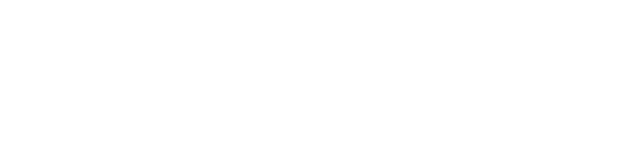
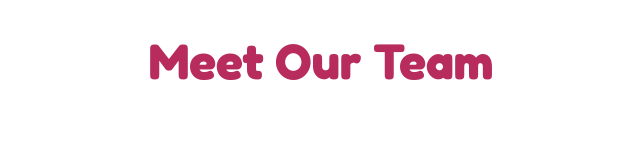
Before and after one commit to MyNameIsAlpaca/html-css-float-cards, a plain HTML site: page index.html in a window 1280 px wide. Shown: the whole page, without its empty margins (319-959 px from the left). Drawn offline with Linux system fonts and the light colour scheme.

Commit message:
added header

```diff
--- a/css/style.css
+++ b/css/style.css
@@ -0,0 +1,16 @@
+* {
+    margin: 0;
+    padding: 0;
+    box-sizing: border-box;
+}
+
+body {
+    font-family: 'Fredoka', sans-serif;
+}
+
+header h1 {
+    color: #b72c5d;
+    text-align: center;
+    font-size: 50px;
+    padding-top: 30px;
+}
--- a/index.html
+++ b/index.html
@@ -5,9 +5,17 @@
     <meta http-equiv="X-UA-Compatible" content="IE=edge">
     <meta name="viewport" content="width=device-width, initial-scale=1.0">
     <title>Float Cards</title>
+
+    <!-- font -->
     <link rel="stylesheet" href="css/style.css">
+    <link rel="preconnect" href="https://fonts.googleapis.com">
+    <link rel="preconnect" href="https://fonts.gstatic.com" crossorigin>
+    <link href="https://fonts.googleapis.com/css2?family=Fredoka:wght@400;700&display=swap" rel="stylesheet">
+    <!-- /font -->
 </head>
 <body>
-
+    <header>
+        <h1>Meet Our Team</h1>
+    </header>
 </body>
 </html>
```
